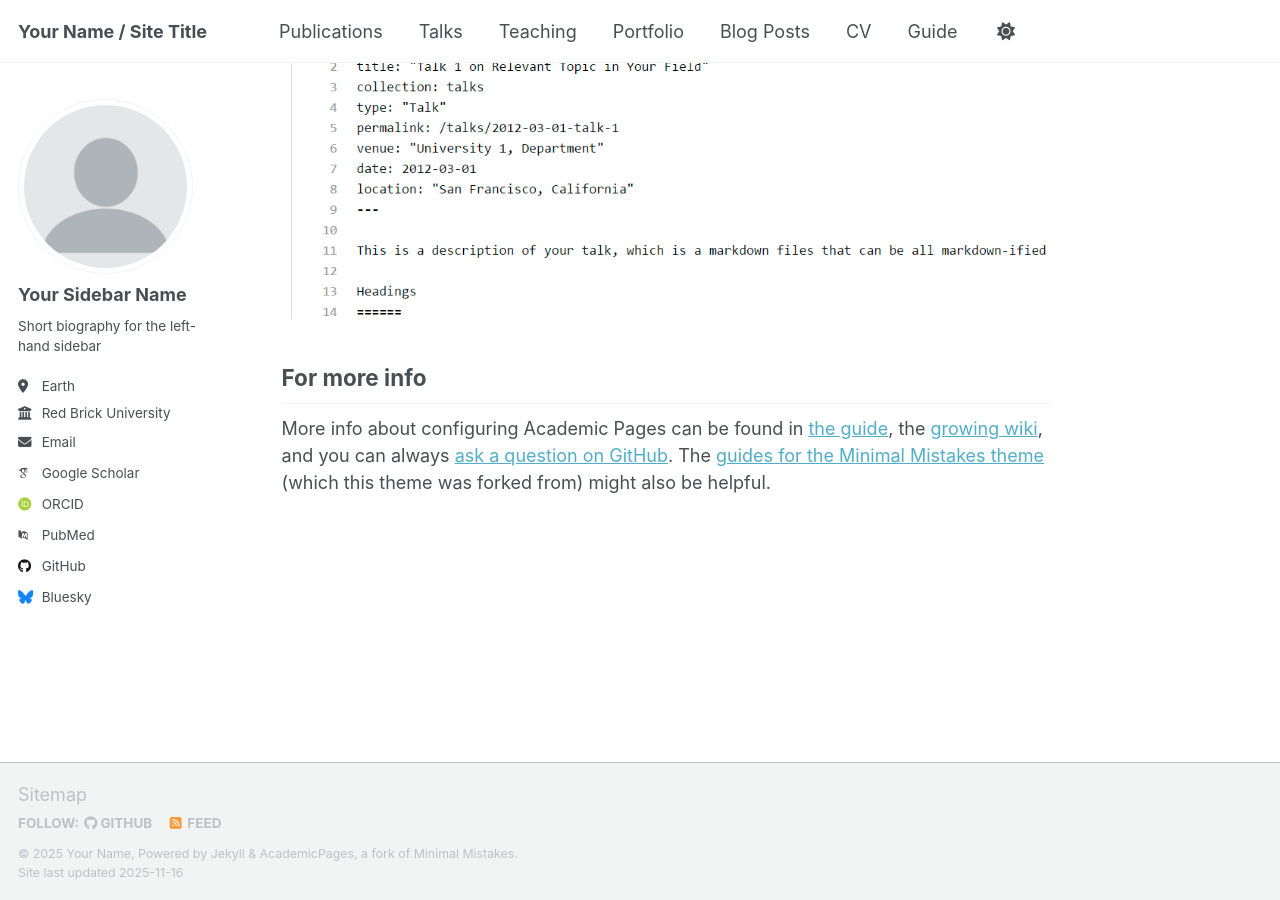
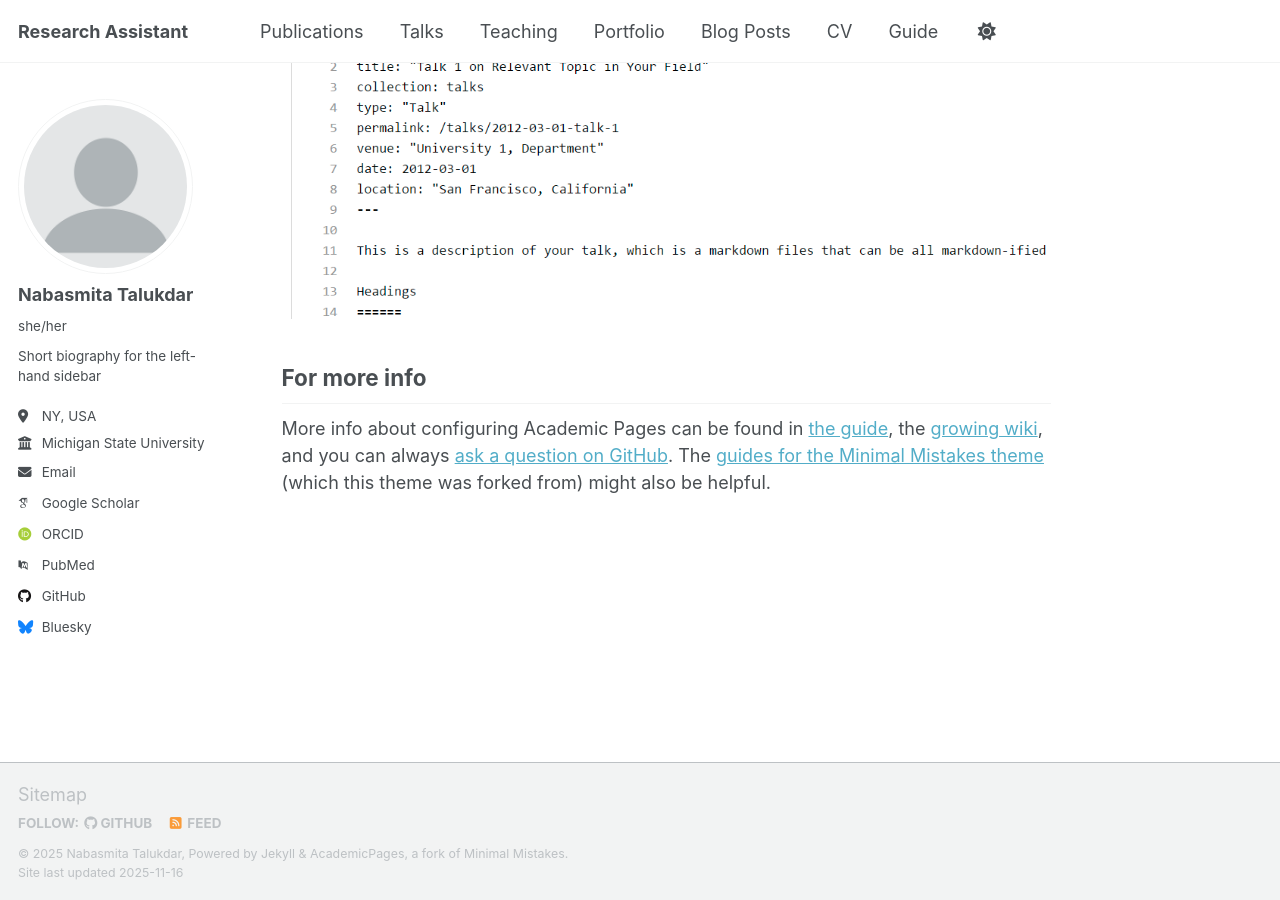
Before and after one commit to Nabas17/Nabas17.github.io, a Jekyll site: the page built from _pages/about.md, in a window 1280 px wide and 900 px high, scrolled down 2880 px. Built offline with Jekyll 4.4.1, drawn with Linux system fonts in a browser that asks for light colours; some web fonts are replaced; a script that is not in the unit is left out.

Commit message:
Update _config.yml

```diff
--- a/_config.yml
+++ b/_config.yml
@@ -9,9 +9,9 @@
 # Basic Site Settings
 locale                   : "en-US"
 site_theme               : "default" # Currently available options are "default", "air"
-title                    : "Your Name / Site Title"
+title                    : "Research Assistant"
 title_separator          : "-"
-name                     : &name "Your Name"
+name                     : &name "Nabasmita Talukdar"
 description              : &description "Your Name's academic portfolio"   # Update this with a general description of your site, this is the default if not overridden by a page
 url                      : https://academicpages.github.io # The base hostname & protocol for your site e.g. "https://[your GitHub username].github.io",
                                                            # or if you already have some other page hosted on Github then use "https://[your GitHub username].github.io/[Your Repo Name]"
@@ -24,13 +24,13 @@ repository               : "academicpages/academicpages.github.io"
 author:
   # Biographic information
   avatar           : "profile.png"
-  name             : "Your Sidebar Name"
-  pronouns         : # example: "she/her"
+  name             : "Nabasmita Talukdar"
+  pronouns         : "she/her"
   bio              : "Short biography for the left-hand sidebar"
-  location         : "Earth"
-  employer         : "Red Brick University"
+  location         : "NY, USA"
+  employer         : "Michigan State University"
   uri              : # URL
-  email            : "none@example.org"
+  email            : "talukda1@msu.edu"
 
   # Academic websites
   academia         : # URL
```
